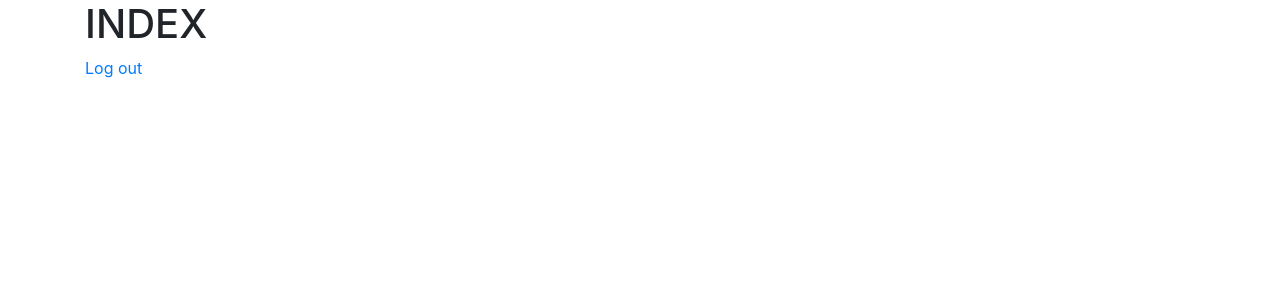
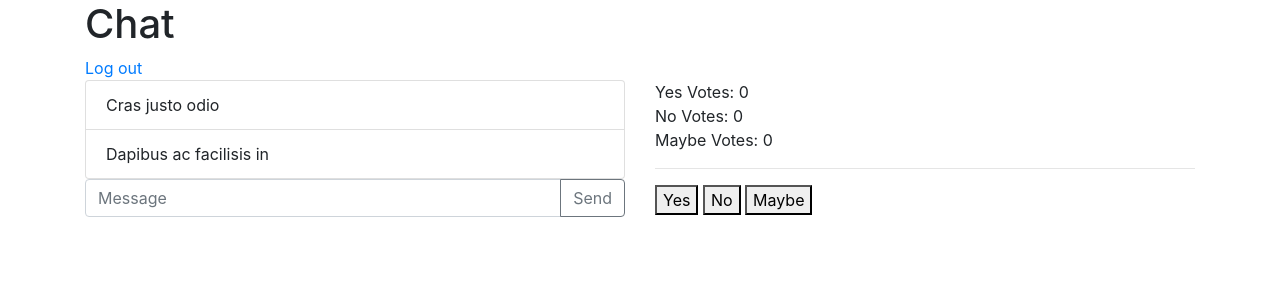
Before and after one commit to androTkhinvaleli/project2, a Flask app: page / in a window 1280 px wide. Shown: the top 300 px of the page. Run offline with Flask 2, Linux system fonts and the light colour scheme; the visitor is signed in with stand-in values (Sample User, id 1); some libraries are stand-ins or nearby versions.

Commit message:
added todoList

```diff
--- a/application.py
+++ b/application.py
@@ -2,7 +2,7 @@ import os
 import json
 import requests
 from redirector import *
-from flask import Flask, session, render_template, request, redirect, url_for, Markup
+from flask import Flask, jsonify, session, render_template, request, redirect, url_for, Markup
 from flask_session import Session
 from sqlalchemy import create_engine
 from sqlalchemy.orm import scoped_session, sessionmaker
@@ -12,10 +12,7 @@ app = Flask(__name__)
 app.config["SECRET_KEY"] = os.getenv("SECRET_KEY")
 socketio = SocketIO(app)
 
-
-
-
-
+votes = {"yes": 0, "no": 0, "maybe": 0}
 
 # Check for environment variable
 if not os.getenv("DATABASE_URL"):
@@ -30,13 +27,21 @@ Session(app)
 engine = create_engine(os.getenv("DATABASE_URL"))
 db = scoped_session(sessionmaker(bind=engine))
 
-@app.route("/",methods=["GET","POST"])
+@app.route("/")
 @login_required
 def index():
-
-    return render_template("index.html")
+    return render_template("index.html", votes=votes)
 
 
+@socketio.on("submit vote")
+def vote(data):
+    selection = data["selection"]
+    votes[selection] += 1
+    emit("vote totals", votes, broadcast=True)
+
+#if __name__ == '__main__':
+#    app.debug = True
+#    app.run(port=8080)
 
 @app.route("/login", methods=["GET","POST"])
 def login():
@@ -75,3 +80,6 @@ def login():
 def logout():
     session.clear()
     return redirect(url_for("login"))
+
+if __name__ == '__main__':
+    app.run(debug=True, host="0.0.0.0")
--- /dev/null
+++ b/static/index.js
@@ -0,0 +1,26 @@
+document.addEventListener('DOMContentLoaded', () => {
+
+    // Connect to websocket
+    var socket = io.connect(location.protocol + '//' + document.domain + ':' + location.port);
+
+    // When connected, configure buttons
+    socket.on('connect', () => {
+
+        // Each button should emit a "submit vote" event
+        document.querySelectorAll('.button').forEach(button => {
+            button.onclick = () => {
+                const selection = button.dataset.vote;
+                socket.emit('submit vote', {'selection': selection});
+            };
+        });
+    });
+
+    // When a new vote is announced, add to the unordered list
+    socket.on('vote totals', data => {
+        document.querySelector('#yes').innerHTML = data.yes;
+        document.querySelector('#no').innerHTML = data.no;
+        document.querySelector('#maybe').innerHTML = data.maybe;
+    });
+
+
+});
--- a/templates/index.html
+++ b/templates/index.html
@@ -4,9 +4,53 @@
 {% block body %}
 
 
-    <h1>INDEX</h1>
+    <h1>Chat</h1>
     <a href="{{url_for('logout')}}">Log out</a>
+    <div class="row">
+        <div class="col-md-6">
+            <ul class="list-group" id="list">
+                <li class="list-group-item">Cras justo odio</li>
+                <li class="list-group-item">Dapibus ac facilisis in</li>
+
+            </ul>
+            <div class="input-group mb-3">
+                <input type="text" class="form-control" id="new-task" placeholder="Message">
+                <div class="input-group-append">
+                  <button class="btn btn-outline-secondary" id="addTask">Send</button>
+                </div>
+            </div>
+        </div>
+        <div class="col-md-6">
+            <div>Yes Votes: <span id="yes">{{ votes["yes"] }}</span></div>
+            <div>No Votes: <span id="no">{{ votes["no"] }}</span></div>
+            <div>Maybe Votes: <span id="maybe">{{ votes["maybe"] }}<span></div>
+            <hr>
+            <button class="button" data-vote="yes">Yes</button>
+            <button class="button" data-vote="no">No</button>
+            <button class="button" data-vote="maybe">Maybe</button>
+        </div>
+    </div>
 
 
+    <script type="text/javascript">
+        var newTask = document.querySelector('#new-task');
+        var addTaskBtn = document.querySelector('#addTask');
+        var toDoUl = document.querySelector("ul");
+
+        var createNewTask = function(task){
+            var listItem = document.createElement("li");
+            listItem.innerText = task;
+            return listItem;
+        };
+
+        var addTask = function(){
+            var listItem = createNewTask(newTask.value);
+            listItem.classList.add("list-group-item");
+            toDoUl.appendChild(listItem);
+
+            newTask.value="";
+        };
+        addTaskBtn.addEventListener("click", addTask);
+    </script>
 
 {% endblock %}
--- a/templates/layout.html
+++ b/templates/layout.html
@@ -5,7 +5,13 @@
     <meta name="viewport" content="width=device-width, initial-scale=1.0">
     <meta http-equiv="X-UA-Compatible" content="ie=edge">
     <title>Document</title>
+
     <link rel="stylesheet" href="https://stackpath.bootstrapcdn.com/bootstrap/4.3.1/css/bootstrap.min.css" integrity="sha384-ggOyR0iXCbMQv3Xipma34MD+dH/1fQ784/j6cY/iJTQUOhcWr7x9JvoRxT2MZw1T" crossorigin="anonymous">
+    <link href="https://fonts.googleapis.com/css?family=Roboto:400,500,700" rel="stylesheet">
+    <link rel="stylesheet" href="https://use.fontawesome.com/releases/v5.7.2/css/all.css" integrity="sha384-fnmOCqbTlWIlj8LyTjo7mOUStjsKC4pOpQbqyi7RrhN7udi9RwhKkMHpvLbHG9Sr" crossorigin="anonymous">
+    <script type="text/javascript" src="//cdnjs.cloudflare.com/ajax/libs/socket.io/1.3.6/socket.io.min.js"></script>
+    <script src="{{ url_for('static', filename='index.js') }}"></script>
+    <!-- <script  src="https://code.jquery.com/jquery-3.3.1.min.js"  integrity="sha256-FgpCb/KJQlLNfOu91ta32o/NMZxltwRo8QtmkMRdAu8=" crossorigin="anonymous"></script> -->
 
 </head>
 <body>
```
Also changed, not shown: 3 other files.
